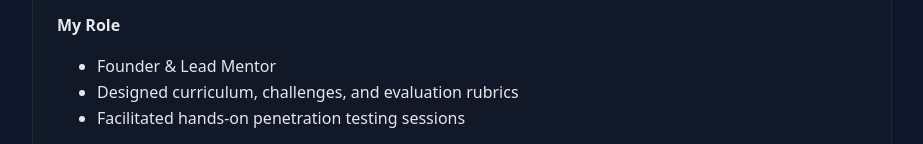
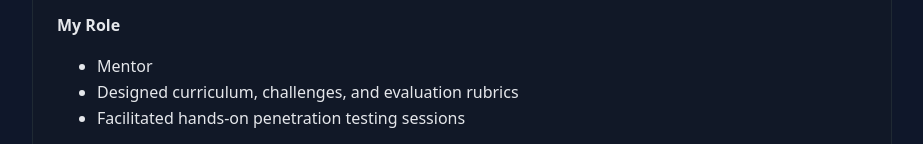
Before and after one commit to barkatullahasfi/portofolio, a plain HTML site: page index.html in a window 1280 px wide. Shown: the part 1992-2136 px from the top of the page, without its empty margins (178-1101 px from the left). Drawn offline with Linux system fonts and the light colour scheme.

Commit message:
Fix role in Radiant Secure 2026 — Mentor, not Founder
Co-Authored-By: Claude Sonnet 4.6 <noreply@anthropic.com>

```diff
--- a/index.html
+++ b/index.html
@@ -217,7 +217,7 @@
 
          <p><strong>My Role</strong></p>
          <ul>
-           <li>Founder &amp; Lead Mentor</li>
+           <li>Mentor</li>
            <li>Designed curriculum, challenges, and evaluation rubrics</li>
            <li>Facilitated hands-on penetration testing sessions</li>
          </ul>
```
